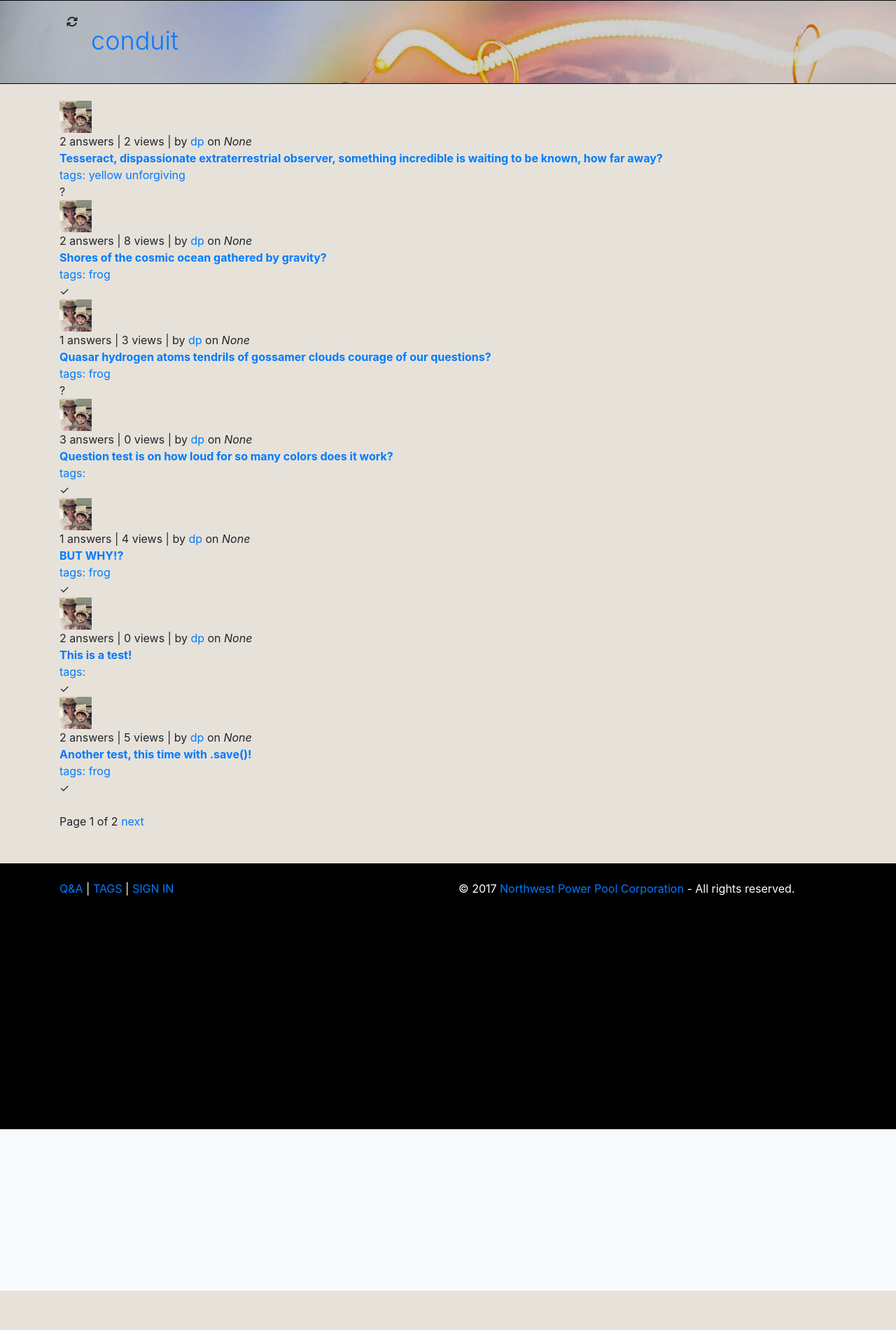
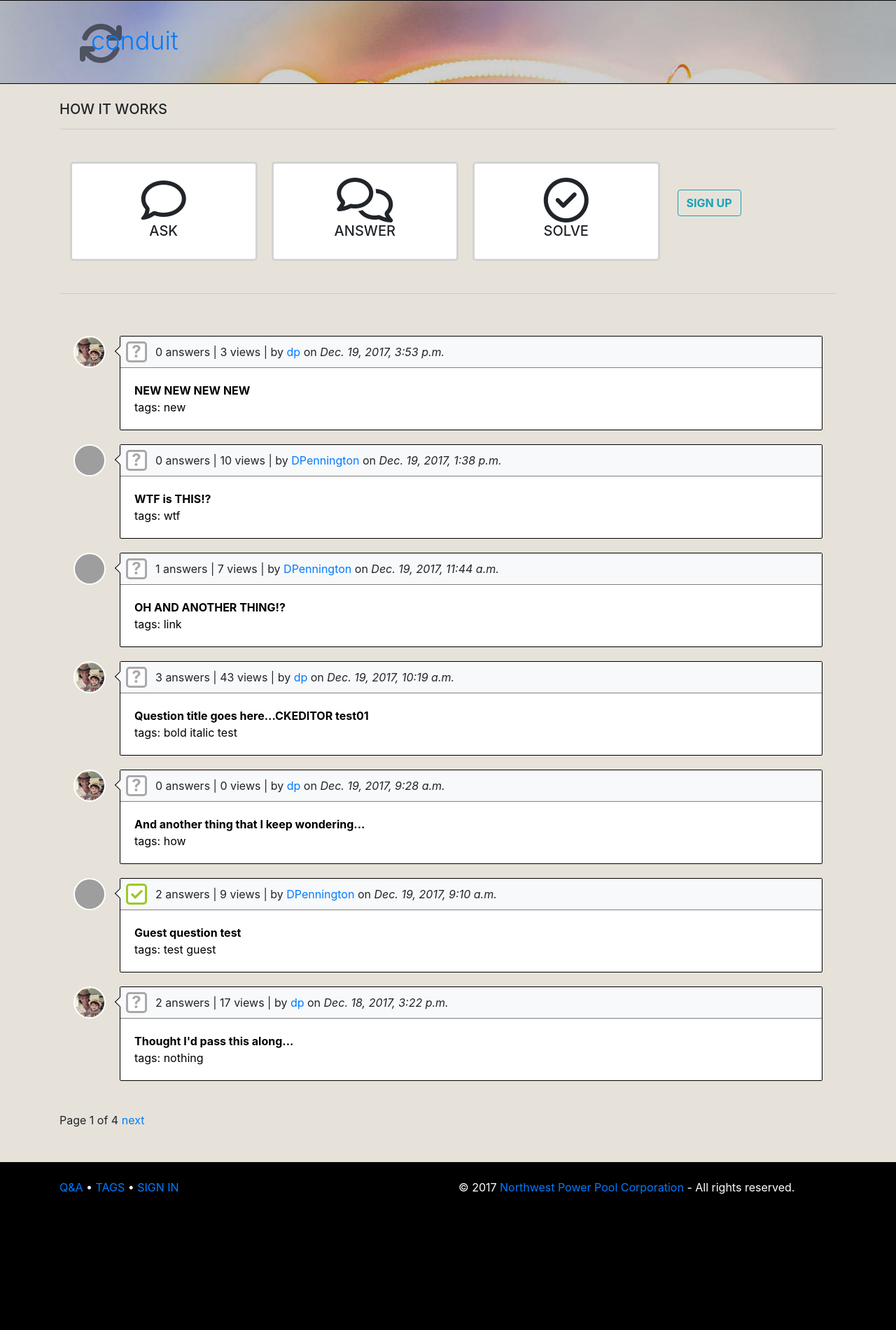
Before and after one commit to mootfowl/jubilant-octo-garbanzo, a Django app: page /questions/ in a window 1280 px wide. Shown: the part 56-1957 px from the top of the page at 70% size. Before the commit the page ends 1901 px from the top, so only its background shows below. Run offline with Django 3.2, Linux system fonts and the light colour scheme; data comes from the database, SQL or seed files in the repository; parts of the project's set-up code (start-up, migrations or seed data) failed here and were passed over; some libraries are stand-ins or nearby versions; grey boxes are pictures that could not be loaded.

Commit message:
Day 7 - ckeditor integration, placeholder "How it Works" widget on index, question editing successfully enabled, forms.py updated with ModelForms

```diff
--- a/nwpp_prototypes/nwpp_prototypes/urls.py
+++ b/nwpp_prototypes/nwpp_prototypes/urls.py
@@ -20,7 +20,7 @@ from django.conf import settings
 urlpatterns = [
     url(r'^admin/', admin.site.urls),
     url(r'^questions/', include('questions.urls')),
-
+    url(r'^ckeditor/', include('ckeditor_uploader.urls')),
 ]
 
 if settings.DEBUG:
--- a/nwpp_prototypes/questions/models.py
+++ b/nwpp_prototypes/questions/models.py
@@ -43,8 +43,10 @@ class Profile(models.Model):  # Extends base User class with additional fields
     avatar = models.ImageField(upload_to="questions/media/", blank=True, null=True)
     questions = models.IntegerField(default=0)
     answers = models.IntegerField(default=0)
+    comments = models.IntegerField(default=0)
     solutions = models.IntegerField(default=0)
     vote_counter = models.IntegerField(default=0)
+    flags = models.IntegerField(default=0)
 
     def __str__(self):
         return f'{self.user.username} - Profile'
--- a/nwpp_prototypes/questions/static/questions/style.css
+++ b/nwpp_prototypes/questions/static/questions/style.css
@@ -4,40 +4,153 @@ body, html {
     background-color: #f8f9fa!important;
 }
 
-/*#btn_ask_question {*/
-    /*border: 1px solid black;*/
-    /*width: 250px;*/
-/*}*/
-
-.question_container {
-    border: 1px solid black;
-    border-radius: 5px;
+#how_it_works {
+    position: relative;
     padding: 20px;
-    margin: 20px;
-    background-color: white;
+    width: 100%;
 }
 
-.question_container:hover {
+#how_it_works .col-md-3 {
+    padding: 20px;
+    margin: 10px;
+    background-color: white;
+    border-radius: 5px;
+    text-align: center;
+    border: 3px solid lightgrey;
+}
+
+#how_it_works .col-md-3:hover {
+    color: #4899de;
+    border: 3px solid #4899de;
+}
+
+#feature_signup {
+    position: relative;
+    top: 50px;
+}
+
+/* index.html QUESTIONS */
+
+#question_wrapper {
+    position: relative;
+    display: flex;
+    flex-direction: row;
+    margin: 20px;
+}
+
+#avatar_thumbnail {
+    position: relative;
+    border: 2px solid white;
+    border-radius: 50%;
+}
+
+#avatar_thumbnail:hover {
+    /*border: 2px solid cornflowerblue;*/
+    box-shadow: 0 0 10px #4899de;
+}
+
+#question_container {
+    position: relative;
+    border: 1px solid black;
+    border-radius: 2px;
+    margin-left: 20px;
+    background-color: white;
+    width: 100%;
+}
+
+#question_container:hover {
     box-shadow: 0 0 10px #4899de;
     border: 1px solid cornflowerblue;
 }
 
-#solved_indicator {
-    float: right;
+#question_data {
+    padding-left: 50px;
+    padding-right: 10px;
+    padding-top: 10px;
+    padding-bottom: 10px;
+    position: inherit;
+    width: 100%;
+    background-color: #f8f9fa;
+    border-bottom: 1px solid grey;
+}
+
+#question_data::before {
+    position: absolute;
+    top: 16px;
+    right: 100%;
+    left: -6px;
+    display: block;
+    width: 10px;
+    height: 10px;
+    content: " ";
+    transform: rotate(-45deg);
+    background-color: #f8f9fa;
+    border-top: 1px solid black;
+    border-left: 1px solid black;
+}
+
+#question_header {
+    padding: 20px;
+}
+
+.text_link {
+    color: black;
+}
+
+.text_link:hover {
+    text-decoration: none;
+    color: dimgray;
+}
+
+#question_div {
+    color: black;
+}
+
+#question_div:hover {
+    text-decoration: none;
+    color: dimgray;
+}
+
+.unsolved_indicator {
     position: relative;
-    width: 40px;
-    height: 40px;
+    width: 30px;
+    height: 30px;
     font-weight: bold;
-    line-height: 35px;
+    line-height: 24px;
     text-align: center;
-    font-size: 2em;
-    top: -98px;
-    /*left: -38px;*/
+    font-size: 1.5em;
+    border: 3px solid darkgrey;
+    color: darkgrey;
+    background-color: white;
+    border-radius: 5px;
+    z-index: 1;
+}
+
+.solved_indicator {
+    position: relative;
+    width: 30px;
+    height: 30px;
+    font-weight: bold;
+    line-height: 24px;
+    text-align: center;
+    font-size: 1.5em;
     border: 3px solid #9aca27;
     color: #9aca27;
     background-color: white;
     border-radius: 5px;
     z-index: 1;
+}
+
+#solved {
+    position: absolute;
+    top: 7px;
+    left: 8px;
+}
+
+#unsolved {
+    position: absolute;
+    top: 7px;
+    left: 8px;
 }
 
 #site_logo {
@@ -55,6 +168,14 @@ body, html {
     position: relative;
     top: 34px;
     left: -59px;
+}
+
+#conduit_icon {
+    font-size: 4em;
+    position: relative;
+    top: 7px;
+    left: 17px;
+    color: rgba(0, 0, 0, .5)
 }
 
 #global_search {
--- /dev/null
+++ b/nwpp_prototypes/questions/static/questions/tools.js
@@ -0,0 +1,28 @@
+// TOOLS
+
+
+function http_post(url, data, success) {
+    let csrf_token = Cookies.get('csrftoken');
+    let xhttp = new XMLHttpRequest();
+    xhttp.onreadystatechange = function() {
+        if (this.readyState === 4 && this.status === 200) {
+            success(xhttp.responseText);
+        }
+    };
+    xhttp.open("POST", url);
+    xhttp.setRequestHeader("Content-Type", "application/json");
+    xhttp.setRequestHeader('X-CSRFToken', csrf_token);
+    xhttp.send(JSON.stringify(data));
+}
+
+function http_get(url, success) {
+    let xhttp = new XMLHttpRequest();
+    xhttp.onreadystatechange = function() {
+        if (this.readyState === 4 && this.status === 200) {
+            let data = JSON.parse(xhttp.responseText);
+            success(data);
+        }
+    };
+    xhttp.open("GET", url);
+    xhttp.send();
+}
--- a/nwpp_prototypes/questions/templates/questions/base.html
+++ b/nwpp_prototypes/questions/templates/questions/base.html
@@ -65,7 +65,7 @@
                     {% if request.user.is_authenticated %}
                         <li class="nav-item dropdown">
                             <a class="nav-link dropdown-toggle" href="#" id="navbarDropdown" role="button" data-toggle="dropdown" aria-haspopup="true" aria-expanded="false">
-                              {{ user.username }}
+                              {{ request.user.username }}
                             </a>
                             <div class="dropdown-menu" aria-labelledby="navbarDropdown">
                                 <a class="dropdown-item" href="{% url 'questions:profile' request.user.id %}">Profile</a>
@@ -109,6 +109,9 @@
 
     <div id="block_background">
 
+        {% block feature %}
+        {% endblock %}
+
         {% block content %}
         {% endblock %}
 
@@ -119,8 +122,8 @@
         <div class="container">
             <div class="row">
                 <div class="col">
-                    <a href="{% url 'questions:index' %}">Q&A</a> |
-                    <a href="{% url 'questions:tags' %}">TAGS</a> |
+                    <a href="{% url 'questions:index' %}">Q&A</a> •
+                    <a href="{% url 'questions:tags' %}">TAGS</a> •
                     {% if request.user.is_authenticated %}
                         <a href="{% url 'questions:signout' %}">SIGN OUT</a>
                     {% else %}
--- a/nwpp_prototypes/questions/templates/questions/index.html
+++ b/nwpp_prototypes/questions/templates/questions/index.html
@@ -1,4 +1,40 @@
 {% extends 'questions/base.html' %}
+
+{% block feature %}
+
+    {% if not request.user.is_authenticated %}
+
+        <br />
+        <div class="container">
+            <h5>HOW IT WORKS</h5>
+            <hr />
+            <div class="row" id="how_it_works">
+                <div class="col-md-3">
+                    <span class="fa fa-comment-o" style="font-size: 4em"></span>
+                    <h5>ASK</h5>
+                </div>
+                <div class="col-md-3">
+                    <span class="fa fa-comments-o" style="font-size: 4em"></span>
+                    <h5>ANSWER</h5>
+                </div>
+                <div class="col-md-3">
+                    <span class="fa fa-check-circle-o" style="font-size: 4em"></span>
+                    <h5>SOLVE</h5>
+                </div>
+                <div class="col-sm-2">
+                    <a href="{% url 'questions:register' %}">
+                        <button class="btn btn-outline-info my-2 my-sm-0" id="feature_signup"><b>SIGN UP</b></button>
+                    </a>
+                </div>
+            </div>
+            <hr />
+        </div>
+
+
+    {% endif %}
+
+{% endblock %}
+
 
 {% block content %}
 
@@ -13,7 +49,9 @@
     {% for question in questions %}
         <div id="question_wrapper">
             <div>
-                <img src="/{{ question.user.profile.avatar }}" height="46" width="46" id="avatar_thumbnail"/>
+                <a href="{% url 'questions:profile' question.user.id %}">
+                    <img src="/{{ question.user.profile.avatar }}" height="46" width="46" id="avatar_thumbnail"/>
+                </a>
             </div>
             <div id="question_container">
                 <div id="question_data">
--- a/nwpp_prototypes/questions/templates/questions/signin.html
+++ b/nwpp_prototypes/questions/templates/questions/signin.html
@@ -12,7 +12,7 @@
                 {% csrf_token %}
                 <p><input type="text" placeholder="username" name="username" class="form-control" required/></p>
                 <p><input type="password" placeholder="password" name="password" class="form-control" required/></p>
-                <button type="submit" class="btn btn-outline-info my-2 my-sm-0"><b>signin</b></button>
+                <button type="submit" class="btn btn-outline-info my-2 my-sm-0"><b>sign in</b></button>
             </form>
         </div>
     </div>
--- a/nwpp_prototypes/questions/urls.py
+++ b/nwpp_prototypes/questions/urls.py
@@ -27,6 +27,8 @@ urlpatterns = [
     url(r'^signin_attempt/$', views.signin_attempt, name='signin_attempt'),
     url(r'^signout/$', views.signout, name='signout'),
     url(r'^question_detail/(?P<question_id>[0-9]+)$', views.question_detail, name='question_detail'),
+    url(r'^edit_question/(?P<question_id>[0-9]+)$', views.edit_question, name='edit_question'),
+    url(r'^save_question/(?P<question_id>[0-9]+)$', views.save_question, name='save_question'),
     url(r'^new_question/$', views.new_question, name='new_question'),
     url(r'^post_question/$', views.post_question, name='post_question'),
     url(r'^post_answer/$', views.post_answer, name='post_answer'),
--- a/nwpp_prototypes/questions/views.py
+++ b/nwpp_prototypes/questions/views.py
@@ -9,7 +9,8 @@ from django.core.paginator import Paginator, EmptyPage, PageNotAnInteger
 from django.contrib.postgres.search import SearchQuery, SearchRank, SearchVector
 import datetime
 import json
-from .models import Question, Answer, Badge
+from .models import Question, Answer, Badge, Profile
+from .forms import QuestionForm, AnswerForm
 
 
 def signin(request):
@@ -41,10 +42,13 @@ def register(request):
 
 def activate(request):
     user = User.objects.create_user(request.POST['username'], request.POST['email'], request.POST['password'])
+    group = Group.objects.get(name='Contributors')
     user.groups.add(group)
     user.save()
+    user_profile = Profile(user=user)
+    user_profile.save()
     login(request, user)
-    return HttpResponseRedirect(reverse('wordstress:index'))
+    return HttpResponseRedirect(reverse('questions:index'))
 
 
 def profile(request, user_id):
@@ -85,22 +89,36 @@ def question_detail(request, question_id):
     tags = []
     for tag in question_tags:
         tags.append(tag)
-    # print(tags)
     related = Question.objects.filter(tags__name__in=tags).distinct().exclude(pk=question_id)
-    return render(request, 'questions/question_detail.html', {'question': question, 'answers': answers, 'tags': tags, 'related': related})
+    form = AnswerForm()
+    return render(request, 'questions/question_detail.html', {'question': question, 'answers': answers, 'tags': tags, 'related': related, 'form': form})
 
 
 def new_question(request):
-    return render(request, 'questions/new_question.html', {})
+    form = QuestionForm()
+    return render(request, 'questions/new_question.html', {'form': form})
 
 
-# def badge_check(user):  ## move to user.profile method?
-#     badges = Badge.objects.all()
-#     for badge in badges:
-#         if user.profile.questions >= badge.question_requirement:
-#             return badge
-#         else:
-#             return
+def edit_question(request, question_id):
+    question = Question.objects.get(pk=question_id)
+    form = QuestionForm(instance=question)
+    if form.is_valid():
+        form.save()
+    # need to figure out how to render new_question.html with a "SAVE" button instead of "ASK"
+    # also need a save_question url
+    return render(request, 'questions/new_question.html', {'question': question, 'form': form, 'edit': True})
+
+
+def save_question(request, question_id):
+    question = Question.objects.get(pk=question_id)
+    title = request.POST['title']
+    body = request.POST['body']
+    tags = request.POST['tags'].split(', ')
+    question.title = title
+    question.body = body
+    question.tags = tags
+    question.save()
+    return question_detail(request, question_id)
 
 
 def post_question(request):
@@ -123,7 +141,7 @@ def post_answer(request):
     user = request.user
     user.profile.answers += 1
     user.profile.save()
-    answer = request.POST['answer']
+    answer = request.POST['body']
     question = Question.objects.get(pk=request.POST['question_id'])
     new_answer = Answer(user=user, question=question, body=answer)
     new_answer.save()
@@ -180,3 +198,12 @@ def votedown(request, answer_id):
     user.profile.vote_counter += 1  # votes up or down still increase total user.profile vote_counter
     user.profile.save()
     return HttpResponseRedirect(f'../question_detail/{question.id}')
+
+
+# def badge_check(user):  ## move to user.profile method?
+#     badges = Badge.objects.all()
+#     for badge in badges:
+#         if user.profile.questions >= badge.question_requirement:
+#             return badge
+#         else:
+#             return
```
Also changed, not shown: other parts of nwpp_prototypes/questions/static/questions/style.css (+85 -0 lines), nwpp_prototypes/nwpp_prototypes/settings.py (+27 -0 lines), nwpp_prototypes/questions/forms.py (+16 -2 lines), nwpp_prototypes/questions/templates/questions/new_question.html (+23 -18 lines), nwpp_prototypes/questions/templates/questions/profile.html (+10 -1 lines), nwpp_prototypes/questions/templates/questions/question_detail.html (+9 -4 lines), nwpp_prototypes/questions/templates/questions/register.html (+16 -9 lines), nwpp_prototypes/db.sqlite3, nwpp_prototypes/questions/static/questions/header_background.jpg.
